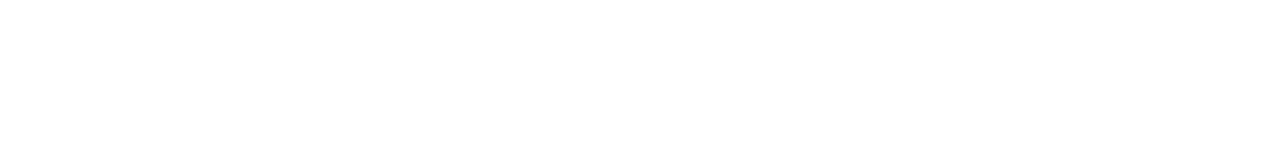
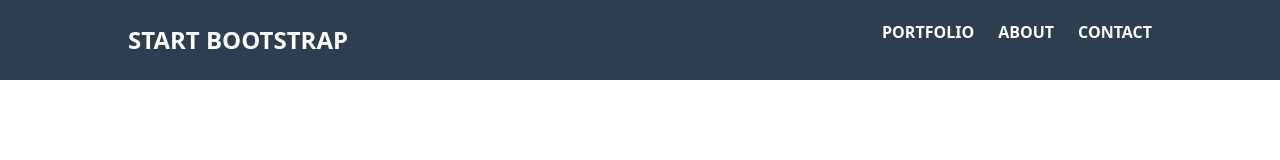
Before and after one commit to giuseppedonnici/html-css-bootstrap-freelancer, a plain HTML site: page index.html in a window 1280 px wide. Drawn offline with nearby package versions, Linux system fonts and the light colour scheme.

Commit message:
Add: header content and media query

```diff
--- a/css/style.css
+++ b/css/style.css
@@ -1,4 +1,40 @@
+/* VARIABLES */
+:root {
+    --header-bg: #2C3E50;
+}
+
 /* RESET */
 img {
     max-width: 100%;
 }
+
+ul {
+    list-style-type: none;
+}
+
+/* LAYOUT */
+.ms_container {
+    width: 80%;
+    margin: 0 auto;
+}
+
+/* HEADER */
+header {
+    background-color: var(--header-bg);
+    height: 80px;
+}
+
+header span {
+    font-size: 1.5rem;
+}
+
+.hamburger {
+    width: 50px;
+    height: 40px;
+    border: 1px solid white;
+    border-radius: 5px;
+}
+
+ul li {
+    margin-left: 1.5rem;
+}
--- a/index.html
+++ b/index.html
@@ -12,9 +12,46 @@
     <link rel="stylesheet" href="css/style.css">
     <!-- /Custom style -->
 
+    <!-- Fontawsome -->
+    <link rel="stylesheet" href="https://cdnjs.cloudflare.com/ajax/libs/font-awesome/6.3.0/css/all.min.css" integrity="sha512-SzlrxWUlpfuzQ+pcUCosxcglQRNAq/DZjVsC0lE40xsADsfeQoEypE+enwcOiGjk/bSuGGKHEyjSoQ1zVisanQ==" crossorigin="anonymous" referrerpolicy="no-referrer" />
+    <!-- /Fontawsome -->
+
     <title>Bootstrap Freelancer</title>
 </head>
 <body>
+    <!-- HEADER -->
+    <header class="text-white text-uppercase">
+        <div class="ms_container h-100 d-flex justify-content-between align-items-center fw-bold">
+            <span>
+                start bootstrap
+            </span>
+            <span class="hamburger text-center d-md-none">
+                <i class="fa-solid fa-bars"></i>
+            </span>
+            <ul class="d-none d-md-flex">
+                <li>portfolio</li>
+                <li>about</li>
+                <li>contact</li>
+            </ul>
+
+        </div>
+    </header>
+    <!-- /HEADER -->
+
+    <!-- MAIN -->
+    <main>
+        <section></section>
+        <section></section>
+        <section></section>
+        <section></section>
+    </main>
+    <!-- /MAIN -->
+
+    <!-- FOOTER -->
+    <footer>
+
+    </footer>
+    <!-- /FOOTER -->
 
 </body>
 </html>
```
